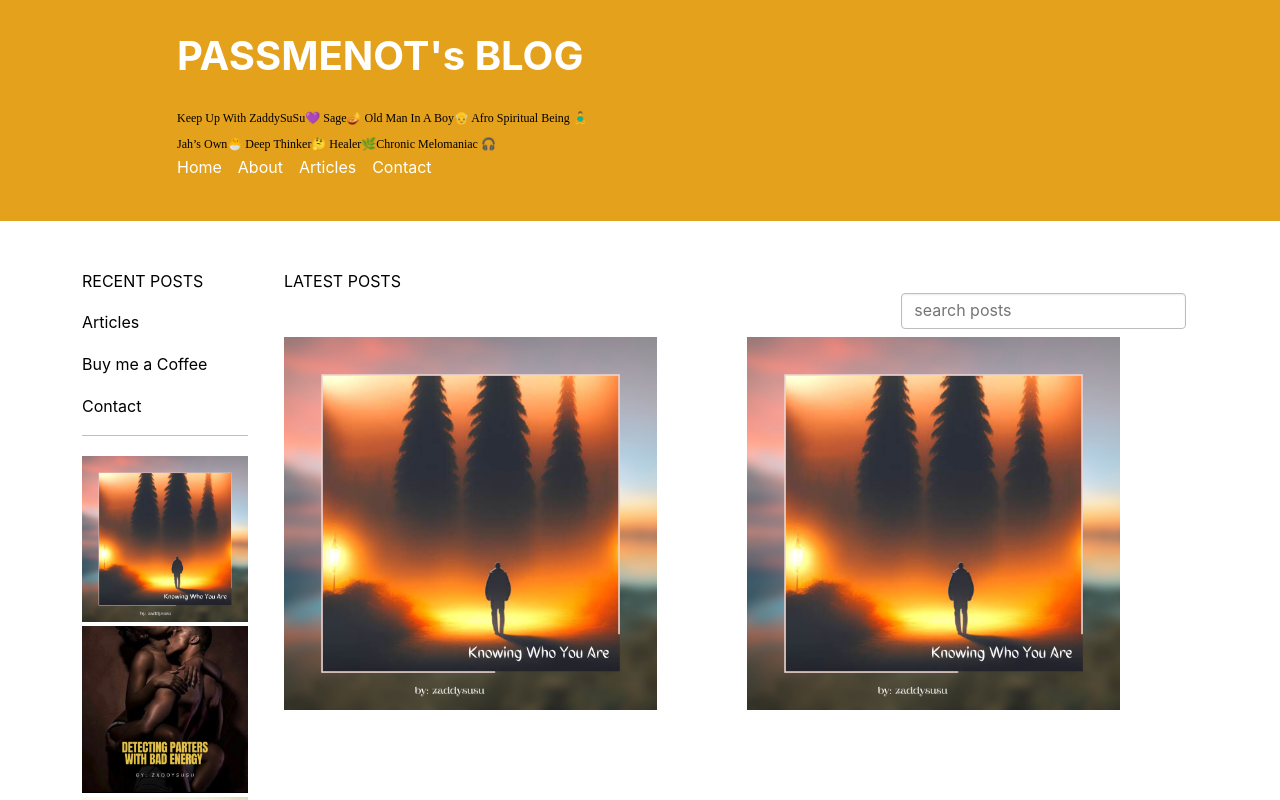
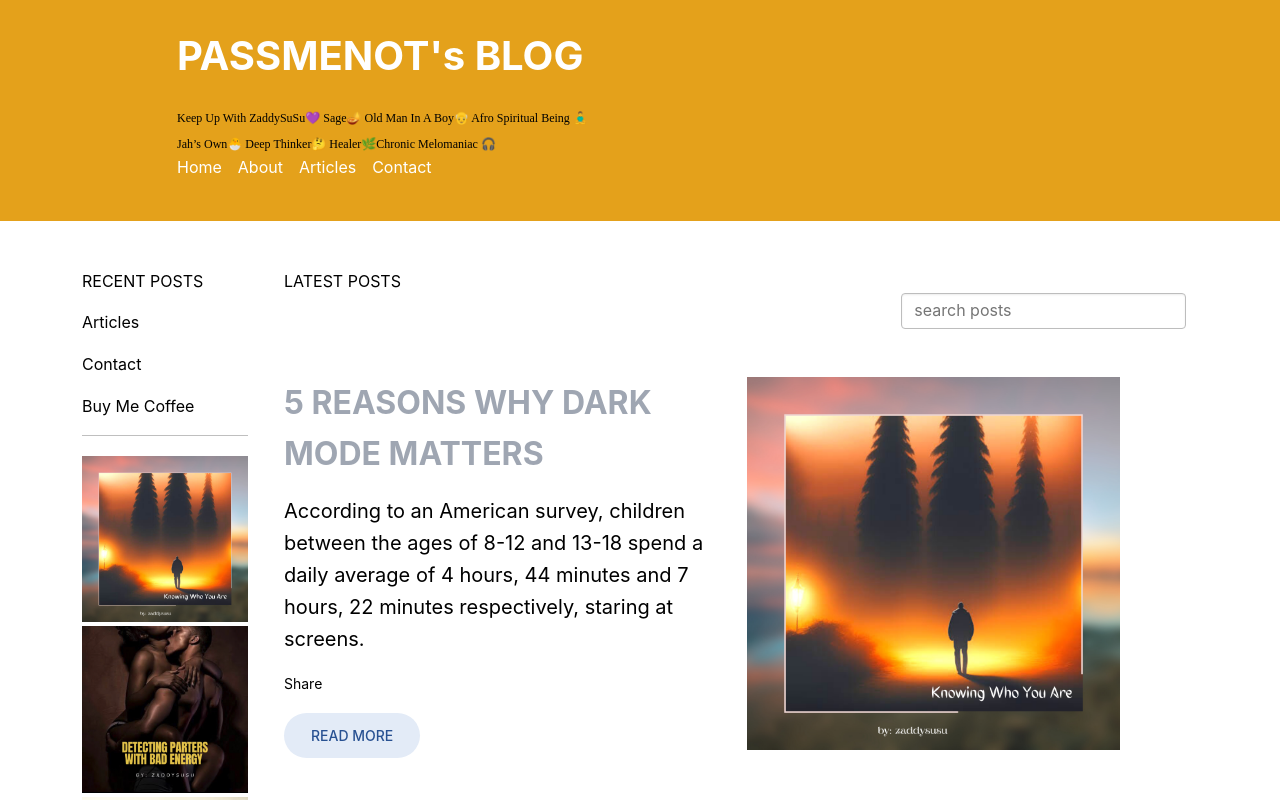
Before and after one commit to aridguy/passmenot, a React (Create React App) app: page /articles in a window 1280 px wide. Shown: the top 800 px of the page. Built offline with nearby package versions, Linux system fonts and the light colour scheme.

Commit message:
modified contact and about and article pages and also addes emeailjs integration to the contact form

```diff
--- a/src/App.css
+++ b/src/App.css
@@ -78,3 +78,20 @@ input {
     width: 38px;
     z-index: 999;
 }
+
+/* the modal popup */
+.modalBody{
+    background-color: rgba(0, 0, 0, 0.781);
+    height: 43em;
+    position: fixed;
+    width: 100%;
+    top: 0px;
+    /* z-index: 999; */
+}
+
+.modalBackground{
+    background-color: #3b71cad6;
+    width: 100%;
+    height: 12em;
+    border-radius: 10px;
+}
--- a/src/Component/Navbar.jsx
+++ b/src/Component/Navbar.jsx
@@ -2,6 +2,8 @@ import React from "react";
 import { Link } from "react-router-dom";
 
 const Navbar = () => {
+  // initial state for every fuctions called
+
   return (
     <div>
       <nav className="navbar navbar-expand-lg navbar-light shadow-1 bg-white">
@@ -35,18 +37,35 @@ const Navbar = () => {
             </ul>
             <div className="d-flex align-items-center gap-5">
               <p className="fs-6 cursor menu">
-                <Link className="text-black" to="/about">About</Link>
+                <Link className="text-black" to="/about">
+                  About
+                </Link>
               </p>
-              <p >
-                <Link className="text-black" to="/articles">Articles</Link>
+              <p>
+                <Link className="text-black" to="/articles">
+                  Articles
+                </Link>
               </p>
               <p className="fs-6 cursor menu">
-                <Link className="text-black" to="/contact">Contact</Link>
+                <Link className="text-black" to="/contact">
+                  Contact
+                </Link>
+              </p>
+              <p className="fs-6 cursor menu">
+                <img
+                  src="https://mdbcdn.b-cdn.net/img/Photos/Avatars/img (31).webp"
+                  className="rounded-circle"
+                  height="22"
+                  alt="Portrait of a Woman"
+                  loading="lazy"
+                />
               </p>
             </div>
           </div>
         </div>
       </nav>
+
+
     </div>
   );
 };
--- a/src/Routes/Blogs.jsx
+++ b/src/Routes/Blogs.jsx
@@ -1,11 +1,13 @@
-import React from "react";
+import React, { useState } from "react";
 import Post1 from "../Assets/blogimages/post1.png";
 import Post2 from "../Assets/blogimages/post2.jpeg";
 import Post3 from "../Assets/blogimages/post3.png";
 import Post4 from "../Assets/blogimages/post4.png";
 import Footer from "../Component/Footer";
+import { Link } from "react-router-dom";
 
 const Blogs = () => {
+  const [showModal, setShowModal] = useState(false);
   return (
     <div>
       <div className="container mt-5">
@@ -13,9 +15,24 @@ const Blogs = () => {
           <div className="col-md-2">
             <div className="bg-grey fixed">
               <p className="text-uppercase">recent posts</p>
-              <p>Articles</p>
-              <p>Buy me a Coffee</p>
-              <p>Contact</p>
+              <p>
+                <Link className="text-black" to="/articles">
+                  Articles
+                </Link>
+              </p>
+              <p>
+                <Link className="text-black" to="/contact">
+                  Contact
+                </Link>
+              </p>
+              <p>
+                <Link
+                  className="text-black"
+                  to="https://www.buymeacoffee.com/passmenot"
+                >
+                  Buy Me Coffee
+                </Link>
+              </p>
               <hr />
               <img className="mt-1" width="100%" src={Post1} alt="post1" />
               <img className="mt-1" width="100%" src={Post2} alt="post1" />
@@ -39,9 +56,27 @@ const Blogs = () => {
                     </form>
                   </div>
                 </div>
-                <div className="row mt-2">
+                <div className="row mt-5">
                   <div className="col-md-6">
-                    <img width="85%" src={Post1} alt="normal post " />
+                    <p className="fs-2 fw-bold text-secondary">
+                      5 REASONS WHY DARK <br /> MODE MATTERS
+                    </p>
+                    <p className="fs-5">
+                      According to an American survey, children between the ages
+                      of 8-12 and 13-18 spend a daily average of 4 hours, 44
+                      minutes and 7 hours, 22 minutes respectively, staring at
+                      screens.
+                    </p>
+                    <p>
+                      <small className="text-black cursor">Share</small>
+                    </p>
+                    <button
+                      type="button"
+                      className="btn btn-lg btn-secondary btn-rounded "
+                      data-mdb-ripple-init
+                    >
+                      Read More
+                    </button>
                   </div>
                   <div className="col-md-6">
                     <img width="85%" src={Post1} alt="normal post " />
@@ -53,6 +88,25 @@ const Blogs = () => {
         </div>
       </div>
       <Footer />
+      {showModal && (
+        <div>
+          <div className="modalBody text-white">
+            <div className="container">
+              <div className="row">
+                <div className="col-md-3"></div>
+                <div className="col-md-6">
+                  <div className="modalBodyContents">
+                    <div className="modalContent">
+                      <div className="modalBackground"></div>
+                    </div>
+                  </div>
+                </div>
+                <div className="col-md-3"></div>
+              </div>
+            </div>
+          </div>
+        </div>
+      )}
     </div>
   );
 };
--- a/src/Routes/Contact.jsx
+++ b/src/Routes/Contact.jsx
@@ -41,7 +41,7 @@ const Contact = () => {
         },
         () => {
           Swal.fire({
-            title: "ERROR",
+            title: "ERROR!",
             text: "hmm! check your internet connection",
             icon: "error",
           });
--- a/src/Routes/Home.jsx
+++ b/src/Routes/Home.jsx
@@ -3,13 +3,13 @@ import Navbar from "../Component/Navbar";
 import Landing from "../Component/Landing";
 import Blogs from "./Blogs";
 // import Footer from "../Component/Footer";
-import Socials from "../Component/Socials";
+// import Socials from "../Component/Socials";
 
 const Home = () => {
   return (
     <div>
       <Navbar />
-      <Socials />
+
       <div className="container">
         <Landing />
       </div>
```
